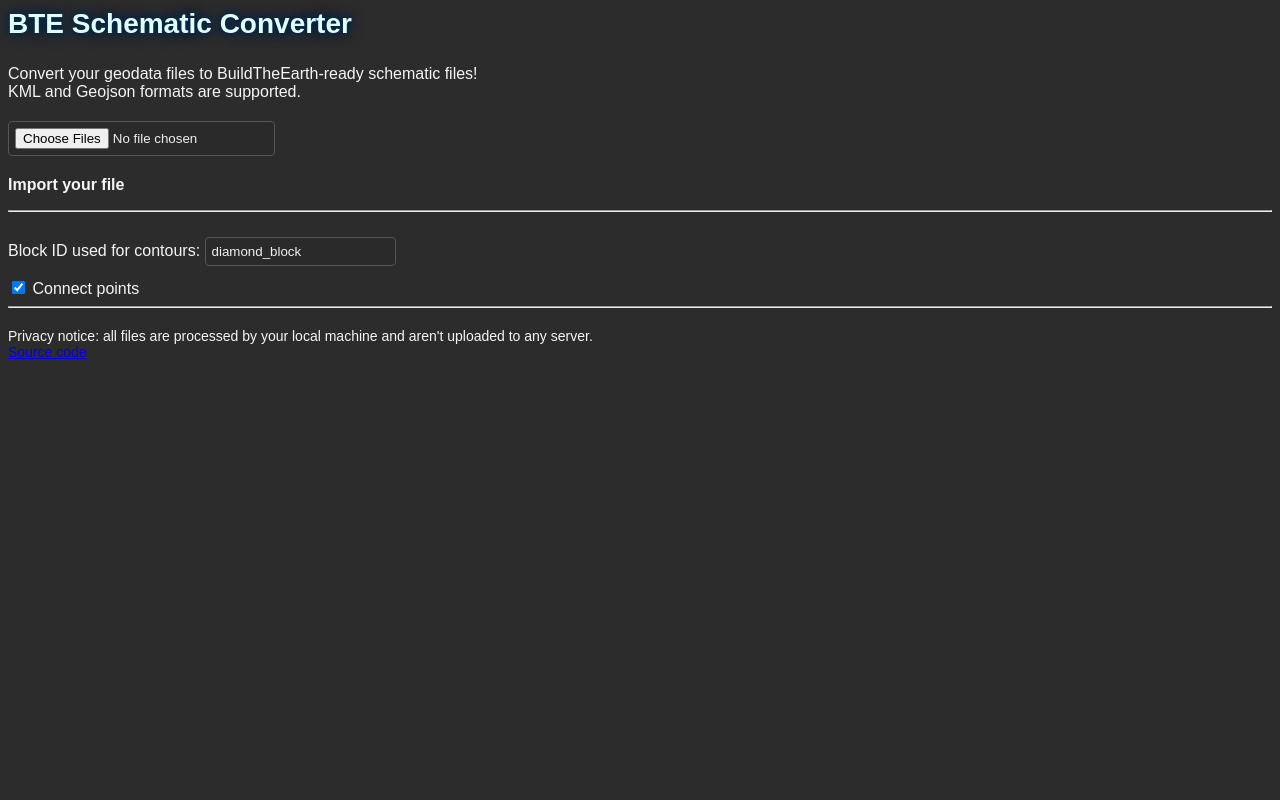
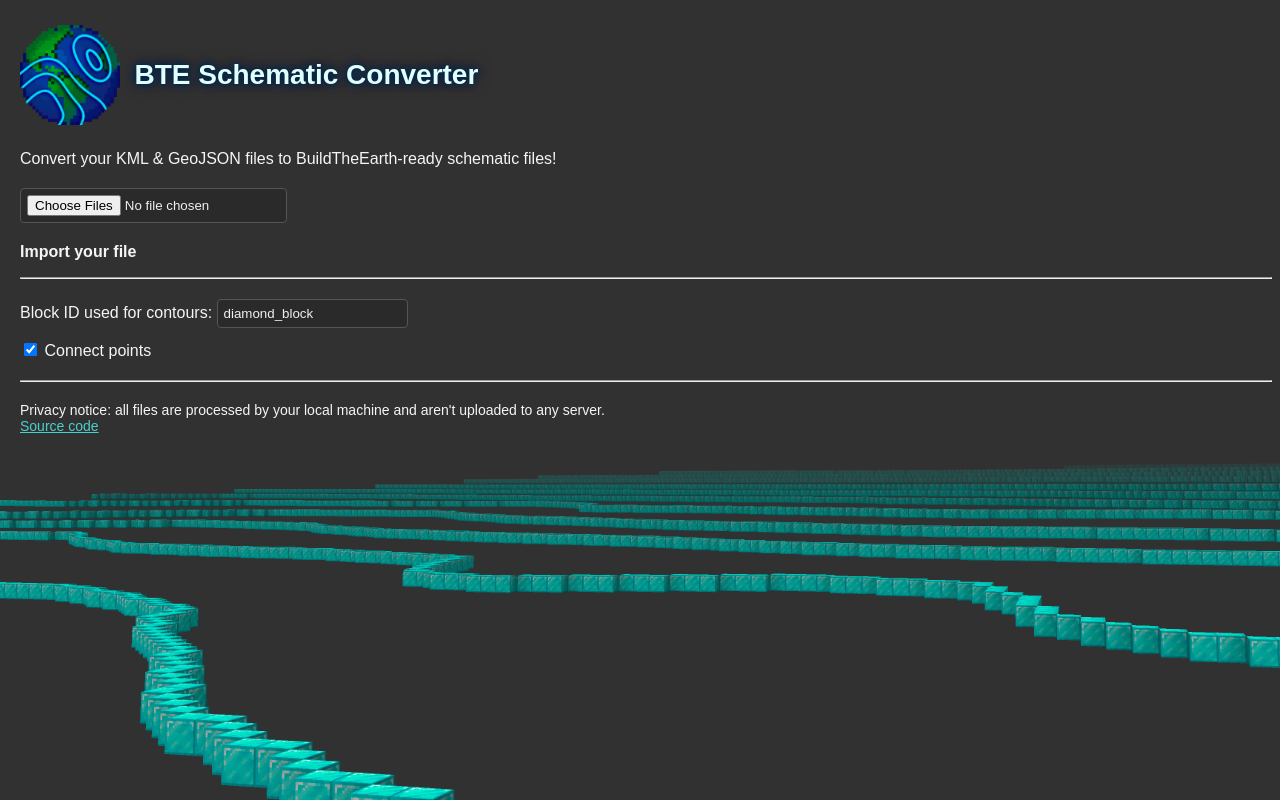
Before and after one commit to reyysun/geo-to-schematic, a website: page index.html in a window 1280 px wide. Drawn offline with Linux system fonts and the light colour scheme.

Commit message:
updated page design

```diff
--- a/index.html
+++ b/index.html
@@ -4,12 +4,18 @@
 <head>
   <meta charset="UTF-8" />
   <title>BTE Schematic Converter</title>
-  <link rel="icon" href="icon.ico" type="image/x-icon">
+  <link rel="icon" href="images/icon.ico" type="image/x-icon">
   <script src="ultraconverter.js"></script>
 
   <style>
     body {
+      background-image: url('images/sitebg.png');
+      background-repeat: no-repeat;
+      background-attachment: fixed;
+      background-size: cover;
       background-color: #2c2c2c;
+      margin-left: 20px;
+      margin-top: 25px;
       color: #f5f5f5;
       font-family: sans-serif;
     }
@@ -34,24 +40,41 @@
       margin-top: 5px;
     }
     .title {
+      display: inline-block;
+      vertical-align: middle;
+      margin-left: 10px;
       font-size: 28px;
       font-weight: bold;
       color: lightcyan;
       text-shadow: 0 0 5px #002548, 0 0 10px #002548, 0 0 15px #002548;
     }
     .logo {
+      vertical-align: middle;
+      display: inline-block;
       height: 100%;
-      max-width: 150px;
+      max-width: 100px;
+    }
+    a:link {
+      color: mediumturquoise;
+      text-decoration: underline;
+    }
+    a:visited {
+      color: mediumpurple;
+      text-decoration: underline;
     }
 
   </style>
 </head>
 
 <body>
-  <div class="title">BTE Schematic Converter</div>
+  <div>
+    <img src="images/btestylelogo.png" alt="logo" class="logo"/>
+    <div class="title">BTE Schematic Converter</div>
+  </div>
 
-  <div style="margin-top: 25px; margin-bottom: 15px;">Convert your geodata files to BuildTheEarth-ready schematic files!
-    <br>KML and Geojson formats are supported.</div>
+
+  <div style="margin-top: 25px; margin-bottom: 15px;">
+    Convert your KML & GeoJSON files to BuildTheEarth-ready schematic files!</div>
 
   <div style="text-align: left">
     <input id="file" type="file" accept=".kml,.geojson,.json" onchange="upload(this)" multiple/><br/>
@@ -69,11 +92,11 @@
   <ul id="downloads"></ul>
 
   <hr>
-  <div style="margin-bottom: 10px; margin-top: 20px;">
+  <div style="margin-bottom: 10px; margin-top: 15px;">
     <label for="blockId">Block ID used for contours:</label>
     <input id="blockId" type="text" value="diamond_block"/>
   </div>
-  <div style="margin-top: 10px">
+  <div style="margin-top: 10px; margin-bottom: 20px;">
     <label>
       <input type="checkbox" id="doConnections" checked="true">
       Connect points
@@ -112,12 +135,13 @@
           statusUpdate('File not supported', 'salmon')
           alert('Only .kml and .geojson files are supported')
         }
+        statusUpdate('Converting...', 'wheat')
 
         const blockId = blockIdInput.value;
         console.log('blockId: ',blockId)
         const doConnections = doConnectionsBox.checked;
         console.log('doConnections: ',doConnections)
-        statusUpdate('Converting...', 'wheat')
+
         const result = convertGeoData(fr.result, fileType, blockId, doConnections)
 
         if (~name.lastIndexOf('.')) {
@@ -138,7 +162,7 @@
         document.querySelector('#downloads').appendChild(li);
 
         statusUpdate('Success!', 'MediumSeaGreen')
-        explanationText.textContent = `Use «//schem load ${name}» and «//paste -a -o» to paste your schematic on the server.`
+        explanationText.textContent = "On a server, use «//paste -a -o» to correctly paste your schematic."
         explanationText2.textContent = "If you're using Litematica, set the placement origin of the schematic to the coordinates below."
       }
       fr.readAsText(file);
```
Also changed, not shown: README.md, images/btesc.png (renamed from btesc.png), images/btescbg.png (added), images/btestylelogo.png (added), images/icon.ico (renamed from icon.ico), images/sitebg.png (added).
